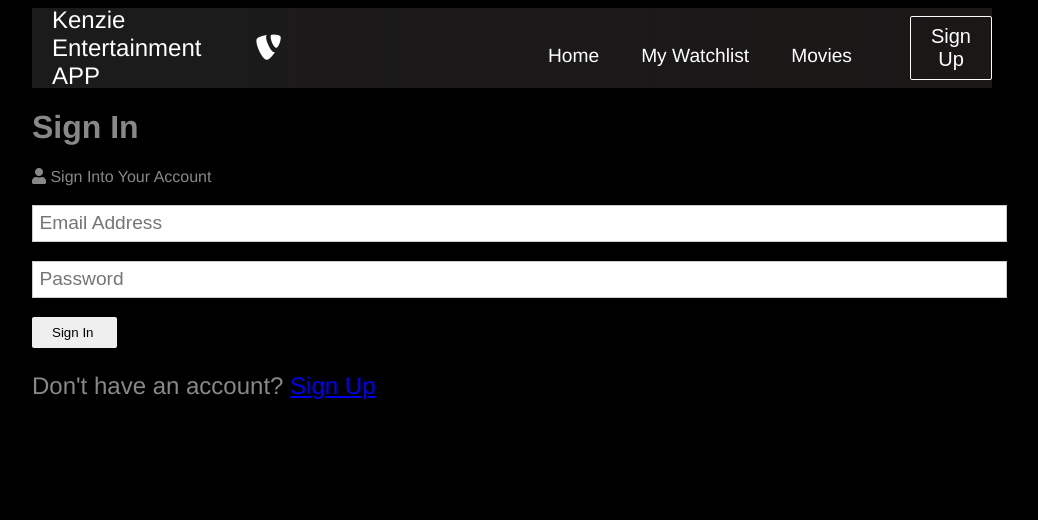
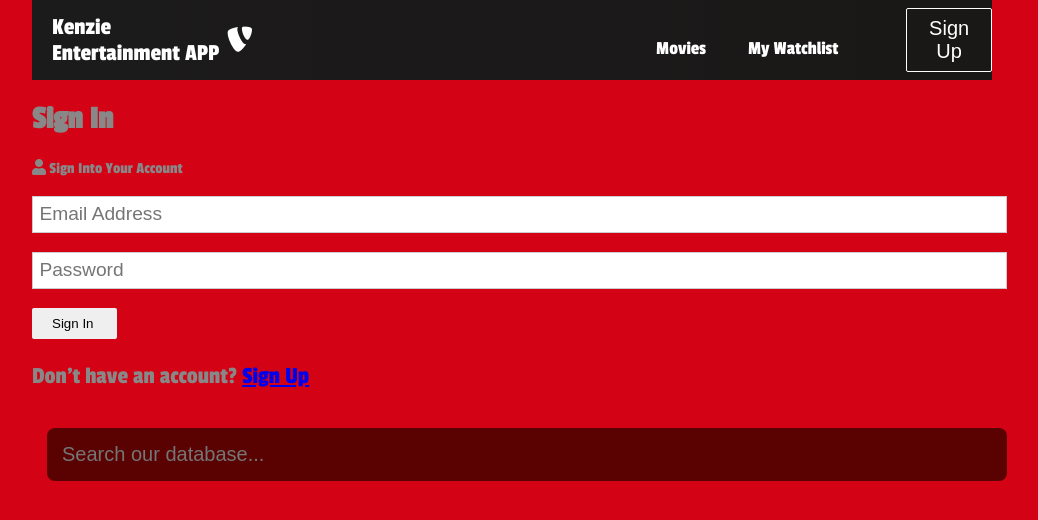
Before and after one commit to ArisFornasari/kapstone-project-13, a React (Create React App) app: page /signin in a window 1280 px wide. Shown: the top 520 px of the page, without its empty margins (128-1166 px from the left). Built offline with nearby package versions, Linux system fonts and the light colour scheme.

Commit message:
Have intro loading animnation functional

```diff
--- a/package.json
+++ b/package.json
@@ -7,11 +7,15 @@
     "@testing-library/react": "^11.2.6",
     "@testing-library/user-event": "^12.8.3",
     "axios": "^0.21.1",
+    "node-sass": "^5.0.0",
     "react": "^17.0.2",
     "react-dom": "^17.0.2",
     "react-router-dom": "^5.2.0",
     "react-scripts": "4.0.3",
-    "web-vitals": "^1.1.1"
+    "redux": "^4.0.5",
+    "sass": "^1.32.10",
+    "web-vitals": "^1.1.1",
+    "zustand": "^3.4.1"
   },
   "scripts": {
     "start": "react-scripts start",
--- a/public/index.html
+++ b/public/index.html
@@ -10,11 +10,16 @@
       content="Web site created using create-react-app"
     />
     <link rel="apple-touch-icon" href="%PUBLIC_URL%/logo192.png" />
-    <link rel="stylesheet" href="https://use.fontawesome.com/releases/v5.15.3/css/all.css" integrity="sha384-SZXxX4whJ79/gErwcOYf+zWLeJdY/qpuqC4cAa9rOGUstPomtqpuNWT9wdPEn2fk" crossorigin="anonymous">
     <link
-    href="https://fonts.googleapis.com/css2?family=PT+Sans:wght@700&display=swap"
-    rel="stylesheet"/>
-
+      rel="stylesheet"
+      href="https://use.fontawesome.com/releases/v5.15.3/css/all.css"
+      integrity="sha384-SZXxX4whJ79/gErwcOYf+zWLeJdY/qpuqC4cAa9rOGUstPomtqpuNWT9wdPEn2fk"
+      crossorigin="anonymous"
+    />
+    <link
+      href="https://fonts.googleapis.com/css2?family=PT+Sans:wght@700&display=swap"
+      rel="stylesheet"
+    />
 
     <!--
       manifest.json provides metadata used when your web app is installed on a
@@ -33,6 +38,37 @@
     <title>Kenzie Box Office</title>
   </head>
   <body>
+    <!-- <div
+      input.retrigger(type="radio"
+      name="rerun"
+      id="retrigger--1"
+      )
+      input.retrigger(type="radio"
+      name="rerun"
+      id="retrigger--2"
+      checked)
+      .bg
+      .buttons
+      label.button(for="retrigger--1"
+      class="button--1"
+      )
+      PLAY
+      AGAIN
+      label.button(for="retrigger--2"
+      class="button--2"
+      )
+      PLAY
+      AGAIN
+      .pane
+      .rotate
+      -
+      layers="20"
+      while
+      layers--
+      .logo
+      KENZIE
+    ></div> -->
+
     <noscript>You need to enable JavaScript to run this app.</noscript>
     <div id="root"></div>
     <!--
--- a/src/App.js
+++ b/src/App.js
@@ -1,9 +1,9 @@
+import "./App.scss";
+import Intro from "./components/Intro";
 import React, { useState } from "react";
 import axios from "axios";
-
 import Navbar from "./components/Navbar";
 import { BrowserRouter as Router, Switch, Route } from "react-router-dom";
-
 import Search from "./components/Search";
 import Results from "./components/Results";
 import Popup from "./components/Popup";
@@ -23,54 +23,46 @@ function App() {
       // The "s" stands for search.
       axios(apiurl + "&s=" + state.s).then(({ data }) => {
         let results = data.Search;
-
         setState((prevState) => {
           return { ...prevState, results: results };
         });
       });
     }
   };
-
   const handleInput = (e) => {
     let s = e.target.value;
-
     setState((prevState) => {
       return { ...prevState, s: s };
     });
   };
-
   const openPopup = (id) => {
     axios(apiurl + "&i=" + id).then(({ data }) => {
       let result = data;
-
       console.log(result);
-
       setState((prevState) => {
         return { ...prevState, selected: result };
       });
     });
   };
-
   const closePopup = () => {
     setState((prevState) => {
       return { ...prevState, selected: {} };
     });
   };
-
   return (
     <div className="App">
       <main>
         <Router>
           <Navbar />
           <Switch>
-            <Route path="/" exact />
+            <Route path="/" exact component={Intro} />
             <Route path="/signup" exact component={Signup} />
             <Route path="/signin" exact component={Signin} />
-            <Route path="/movies" exact component={Search}/>
           </Switch>
-
+          <header>{/* <h1>Movie Database</h1> */}</header>
+          <Search handleInput={handleInput} search={search} />
+          <Results results={state.results} openPopup={openPopup} />
         </Router>
-
         {typeof state.selected.Title != "undefined" ? (
           <Popup selected={state.selected} closePopup={closePopup} />
         ) : (
@@ -80,5 +72,4 @@ function App() {
     </div>
   );
 }
-
 export default App;
--- /dev/null
+++ b/src/App.scss
@@ -0,0 +1,222 @@
+/// Create the same keyframes twice (for retrigger in pure CSS)
+/// @author Gregor Adams
+/// @param  {Keyword} $name - name of the animation (will be suffixed with --1 and --2)
+@mixin double-keyframes($name) {
+  // write the keyframe rules to the document root
+  @at-root {
+    // write the same keyframes twice
+    @for $i from 1 through 2 {
+      $keyframe-name: unquote($name + "--" + $i);
+
+      @keyframes #{$keyframe-name} {
+        @content;
+      }
+    }
+  }
+}
+@import url(https://fonts.googleapis.com/css?family=Passion+One);
+body {
+  background: #d30215;
+  overflow: hidden;
+  margin: 0;
+  font-family: "Passion One", impact;
+}
+.bg {
+  position: absolute;
+  top: 0;
+  right: 0;
+  bottom: 0;
+  left: 0;
+  background: url("https://s3-us-west-2.amazonaws.com/s.cdpn.io/28359/marvel.jpg");
+  animation: fade 6s steps(30) forwards;
+
+  @for $i from 1 through 2 {
+    #retrigger--#{$i}:checked ~ & {
+      animation-name: fade--#{$i};
+    }
+  }
+
+  @include double-keyframes(fade) {
+    0% {
+      background-position: 0 0;
+      opacity: 1;
+    }
+    50% {
+      background-position: 2000% 2000%;
+      opacity: 0.6;
+    }
+    100% {
+      background-position: -2000% -2000%;
+      opacity: 0;
+    }
+  }
+}
+.pane {
+  position: absolute;
+  top: 50%;
+  left: 50%;
+  transform: translate(-50%, -50%) scaleY(1.3);
+  perspective: 700px;
+}
+
+.rotate {
+  position: absolute;
+  top: 50%;
+  left: 50%;
+  transform: translate(-50%, -50%) rotate3d(1, -1, 0, 40deg) scale(2);
+  transform-style: preserve-3d;
+  animation: rotate 6s 2s forwards;
+  @for $i from 1 through 2 {
+    #retrigger--#{$i}:checked ~ .pane & {
+      animation-name: rotate--#{$i};
+    }
+  }
+
+  @include double-keyframes(rotate) {
+    0% {
+      transform: translate(-50%, -50%) rotate3d(1, -1, 0, 40deg) scale(2);
+    }
+    50% {
+      transform: translate(-50%, -50%) rotate3d(0, -0, 0, 0deg) scale(1.1);
+    }
+    100% {
+      transform: translate(-50%, -50%) rotate3d(0, -0, 0, 0deg) scale(1);
+    }
+  }
+}
+
+.logo {
+  position: absolute;
+  top: 50%;
+  left: 50%;
+  transform-style: preserve-3d;
+  transform: translate(-50%, -50%);
+  font-size: 9em;
+  letter-spacing: -0.06em;
+  animation: hide 8s linear forwards;
+  padding: 0 0.2em;
+  line-height: 1;
+  border: 0.02em solid black;
+  @for $i from 1 through 2 {
+    #retrigger--#{$i}:checked ~ .pane & {
+      animation-name: hide--#{$i};
+    }
+  }
+
+  &:nth-child(1) {
+    animation: change 8s steps(30) forwards;
+    @for $i from 1 through 2 {
+      #retrigger--#{$i}:checked ~ .pane & {
+        animation-name: change--#{$i};
+      }
+    }
+    background: url("https://s3-us-west-2.amazonaws.com/s.cdpn.io/28359/marvel.jpg");
+    background-size: 2000px auto;
+
+    -webkit-background-clip: text;
+    -webkit-filter: drop-shadow(0 -1px 0 black) drop-shadow(0 1px 0 black)
+      drop-shadow(1px 0 0 black) drop-shadow(-1px 0 0 black);
+    //-webkit-text-fill-color: rgba(150,150,0,0.3);
+    color: transparent;
+  }
+
+  @for $i from 2 through 20 {
+    &:nth-child(#{$i}) {
+      transform: translate3d(-50%, -50%, $i * -1px);
+    }
+  }
+
+  @include double-keyframes(hide) {
+    0% {
+      visibility: visible;
+      opacity: 1;
+    }
+    100% {
+      visibility: hidden;
+      opacity: 0;
+    }
+  }
+
+  @include double-keyframes(change) {
+    0% {
+      background-position: 0 0;
+      color: rgba(150, 150, 0, 0.4);
+      -webkit-filter: drop-shadow(0 -1px 0 black) drop-shadow(0 1px 0 black)
+        drop-shadow(1px 0 0 black) drop-shadow(-1px 0 0 black);
+      border-color: black;
+    }
+    50% {
+      background-position: 200% 200%;
+      color: rgba(150, 150, 0, 0.4);
+      -webkit-filter: drop-shadow(0 -1px 0 black) drop-shadow(0 1px 0 black)
+        drop-shadow(1px 0 0 black) drop-shadow(-1px 0 0 black);
+      border-color: white;
+    }
+    100% {
+      background-position: -200% -200%;
+      color: white;
+      -webkit-filter: drop-shadow(0 0 0 white) drop-shadow(0 0 0 white)
+        drop-shadow(0 0 0 white) drop-shadow(0 0 0 white);
+      border-color: white;
+    }
+  }
+}
+
+// hide the radios that allow us to retrigger the animation
+.retrigger {
+  position: absolute;
+  left: -5em;
+  opacity: 0;
+}
+
+// the section containing the retrigger button
+@include double-keyframes(buttons) {
+  0%,
+  99% {
+    visibility: hidden;
+  }
+  100% {
+    visibility: visible;
+  }
+}
+.buttons {
+  position: absolute;
+  z-index: 3;
+  top: 1em;
+  left: 50%;
+  width: 10em;
+  margin-left: -5em;
+  height: 2em;
+  line-height: 2em;
+  text-align: center;
+  cursor: pointer;
+  user-select: none;
+  animation: button 8s linear;
+  @for $i from 1 through 2 {
+    #retrigger--#{$i}:checked ~ & {
+      animation-name: buttons--#{$i};
+    }
+  }
+
+  // the labels are disguised as buttons
+  .button {
+    padding: 0.3em 1em;
+    color: black;
+    font-size: 1.3em;
+    display: none;
+    cursor: pointer;
+    border: 2px solid black;
+    &:hover {
+      color: white;
+      background: black;
+    }
+    // display the label for the unchecked input
+    @for $i from 1 through 2 {
+      &--#{$i} {
+        #retrigger--#{$i % 2 + 1}:checked ~ & {
+          display: block;
+        }
+      }
+    }
+  }
+}
--- /dev/null
+++ b/src/components/Intro.js
@@ -0,0 +1,49 @@
+import "../App.scss";
+
+export default function Intro() {
+  return (
+    <div className="App">
+      <input class="retrigger" type="radio" name="rerun" id="retrigger--1" />
+      <input
+        class="retrigger"
+        type="radio"
+        name="rerun"
+        id="retrigger--2"
+        checked="checked"
+      />
+      <div class="bg"></div>
+      <div class="buttons">
+        <label class="button button--1" for="retrigger--1">
+          PLAY AGAIN
+        </label>
+        <label class="button button--2" for="retrigger--2">
+          PLAY AGAIN
+        </label>
+      </div>
+      <div class="pane">
+        <div class="rotate">
+          <div class="logo">KENZIE</div>
+          <div class="logo">KENZIE</div>
+          <div class="logo">KENZIE</div>
+          <div class="logo">KENZIE</div>
+          <div class="logo">KENZIE</div>
+          <div class="logo">KENZIE</div>
+          <div class="logo">KENZIE</div>
+          <div class="logo">KENZIE</div>
+          <div class="logo">KENZIE</div>
+          <div class="logo">KENZIE</div>
+          <div class="logo">KENZIE</div>
+          <div class="logo">KENZIE</div>
+          <div class="logo">KENZIE</div>
+          <div class="logo">KENZIE</div>
+          <div class="logo">KENZIE</div>
+          <div class="logo">KENZIE</div>
+          <div class="logo">KENZIE</div>
+          <div class="logo">KENZIE</div>
+          <div class="logo">KENZIE</div>
+          <div class="logo">KENZIE</div>
+        </div>
+      </div>
+    </div>
+  );
+}
--- a/src/components/Navbar.js
+++ b/src/components/Navbar.js
@@ -1,5 +1,5 @@
 import React, { useState, useEffect } from "react";
-import {NavLink} from "react-router-dom";
+import { NavLink } from "react-router-dom";
 import "./Navbar.css";
 import { Button } from "./Button";
 // import Signup from "./Signup";
@@ -37,29 +37,9 @@ export default function Navbar() {
 
           <ul className={click ? "nav-menu active" : "nav-menu"}>
             <li className="nav-item">
-              <NavLink to="/home"
-              activeStyle={ {color: "yellow"}}
-              className="nav-links" onClick={closeMobileMenu}>
-                Home
-              </NavLink>
-            </li>
-
-            <li className="nav-item">
-              <NavLink
-                to="/my-watchlist"
-                activeStyle={ {color: "yellow"}}
-                className="nav-links"
-                onClick={closeMobileMenu}
-              >
-                My Watchlist
-              </NavLink>
-            </li>
-
-
-            <li className="nav-item">
               <NavLink
                 to="/movies"
-                activeStyle={ {color: "yellow"}}
+                activeStyle={{ color: "yellow" }}
                 className="nav-links"
                 onClick={closeMobileMenu}
               >
@@ -69,8 +49,30 @@ export default function Navbar() {
 
             <li className="nav-item">
               <NavLink
+                to="/my-watchlist"
+                activeStyle={{ color: "yellow" }}
+                className="nav-links"
+                onClick={closeMobileMenu}
+              >
+                My Watchlist
+              </NavLink>
+            </li>
+
+            {/* <li className="nav-item">
+              <NavLink
+                to="/movies"
+                activeStyle={{ color: "yellow" }}
+                className="nav-links"
+                onClick={closeMobileMenu}
+              >
+                Movies
+              </NavLink>
+            </li> */}
+
+            <li className="nav-item">
+              <NavLink
                 to="/signup"
-                activeStyle={ {color: "yellow"}}
+                activeStyle={{ color: "yellow" }}
                 className="nav-links-mobile"
                 onClick={closeMobileMenu}
               >
--- a/src/index.js
+++ b/src/index.js
@@ -3,6 +3,7 @@ import ReactDOM from "react-dom";
 import "./index.css";
 import App from "./App";
 import reportWebVitals from "./reportWebVitals";
+// import { StrictMode } from "react";
 
 ReactDOM.render(
   <React.StrictMode>
```
Also changed, not shown: src/components/Signin.js (+6 -1 lines), src/fetchRequest.js (added, +14 -0 lines), src/store.js (added, +27 -0 lines), 1 other file (tests, documents, lock files or other folders).
